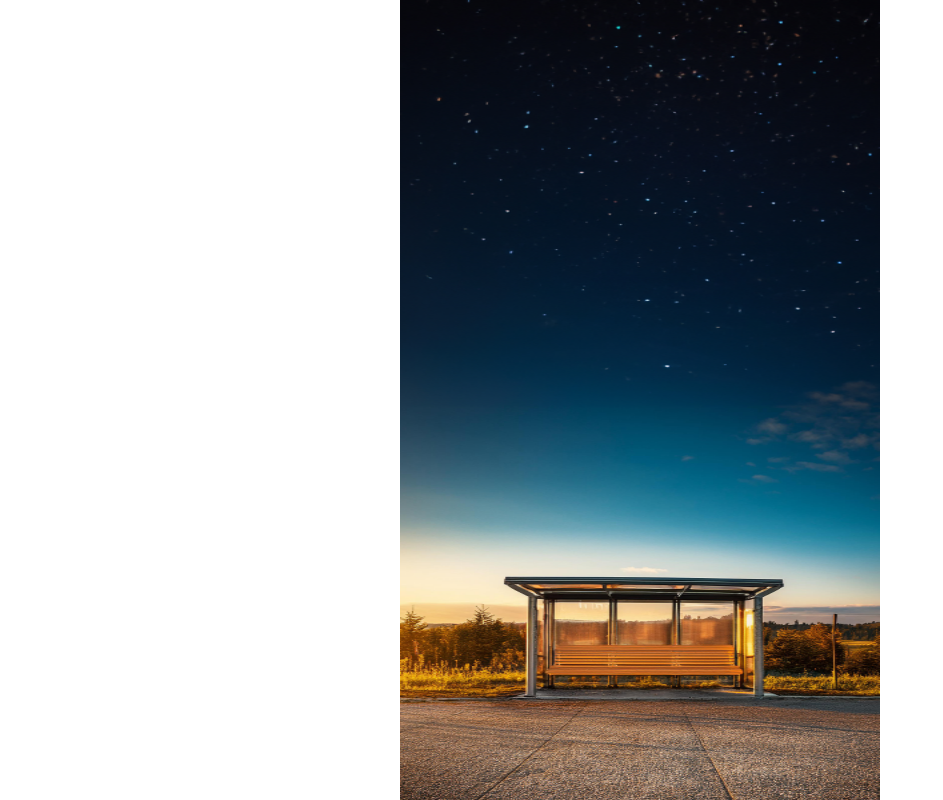
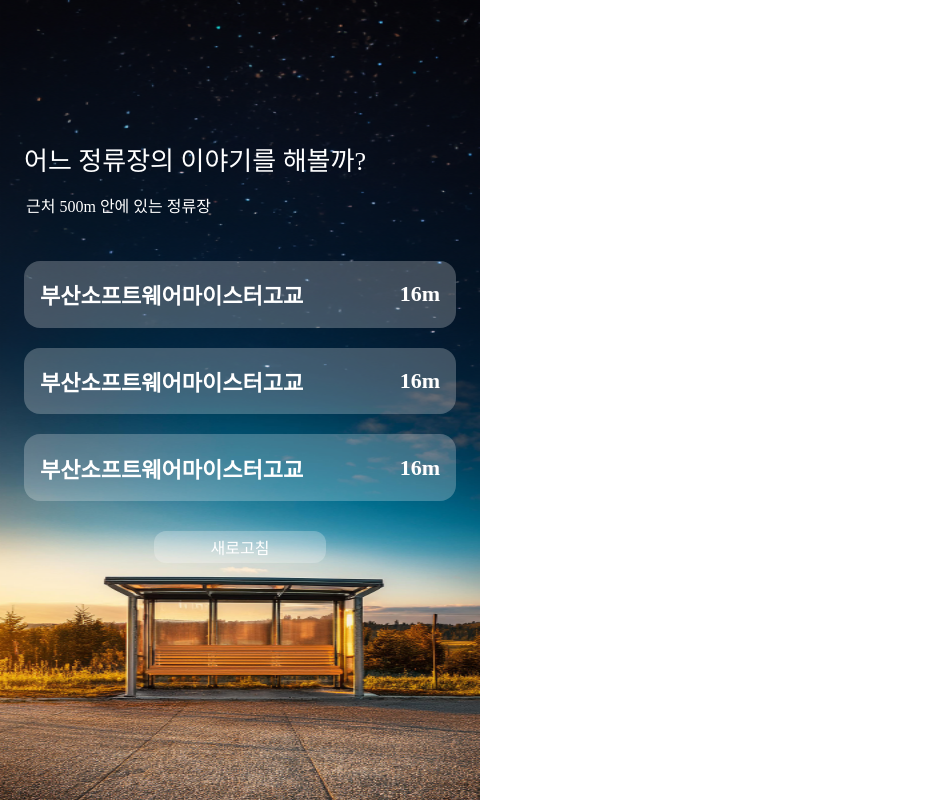
Before and after one commit to kwonminjae5700/Unexpected_Stories_front_v2, a React (Vite) app: page /busStop in a window 1280 px wide. Before the commit this address had no page. Shown: the whole page, without its empty margins (0-943 px from the left). Built offline with nearby package versions, Linux system fonts and the light colour scheme; a web font is replaced by a local one.

Commit message:
feat : 버스정류장 선택페이지 퍼블리싱 완료

```diff
--- a/src/App.tsx
+++ b/src/App.tsx
@@ -1,4 +1,5 @@
 import RenderingPage from './pages/RenderingPage'
+import BusStopPage from './pages/BusStopPage'
 import { BrowserRouter, Routes, Route } from 'react-router-dom'
 import styled from 'styled-components'
 import BusStopBackgroundImage from './assets/BusStopBackgroundImage.png'
@@ -10,6 +11,7 @@
       <BackgroundBox>
         <Routes>
           <Route path="/" element={<RenderingPage />} />
+          <Route path="/busStop" element={<BusStopPage />}/>
         </Routes>
       </BackgroundBox>
     </BrowserRouter>
@@ -17,6 +19,7 @@
 }
 
 const BackgroundBox = styled.div`
+  display : inline-block;
   width: 100%;
   max-width: 480px;
   height: 100%;
--- /dev/null
+++ b/src/components/BusStop.tsx
@@ -0,0 +1,12 @@
+import * as S from '../styles/busStop'
+
+const BusStop = () => {
+  return (
+    <S.Layout>
+      <S.BusStopTitle>부산소프트웨어마이스터고교</S.BusStopTitle>
+      <S.DistanceText>16m</S.DistanceText>
+    </S.Layout>
+  )
+}
+
+export default BusStop
--- /dev/null
+++ b/src/pages/BusStopPage.tsx
@@ -0,0 +1,19 @@
+import * as S from '../styles/busStopPage'
+import BusStop from '../components/BusStop'
+
+const BusStopPage = () => {
+  return (
+    <S.Layout>
+      <S.MainTitle>어느 정류장의 이야기를 해볼까?</S.MainTitle>
+      <S.ExplanationText>근처 500m 안에 있는 정류장</S.ExplanationText>
+      <S.BusStopContainer>
+        <BusStop />
+        <BusStop />
+        <BusStop />
+      </S.BusStopContainer>
+      <S.RefreshBtn>새로고침</S.RefreshBtn>
+    </S.Layout>
+  )
+}
+
+export default BusStopPage
--- /dev/null
+++ b/src/styles/busStop.ts
@@ -0,0 +1,28 @@
+import styled from "styled-components"
+
+export const Layout = styled.div`
+  display : flex;
+  flex-direction : row;
+  justify-content: space-between;
+  align-items: center;
+  box-sizing: border-box;
+  width : 100%;
+  height : 40%;
+  background-color : #FFFFFF3D;
+  border-radius: 16px;
+  padding : 0 16px;
+`
+
+// DistanceText 랑 font-family 차이라서 props 로 font-family 전달하고
+// 컴포넌트 하나로 합치는게 좋을듯
+export const BusStopTitle = styled.h3`
+  font-family : '더잠실3';
+  font-size : 22px;
+  color : #FFFFFF;
+`
+
+export const DistanceText = styled.h4`
+  font-family : '더잠실2';
+  font-size : 22px;
+  color : #FFFFFF;
+`
--- /dev/null
+++ b/src/styles/busStopPage.ts
@@ -0,0 +1,43 @@
+import styled from "styled-components"
+
+export const Layout = styled.div`
+  width : 90%;
+  height : 50%;
+  margin : 140px auto;
+`
+
+export const MainTitle = styled.div`
+  font-family: '더잠실1';
+  font-size : 26px;
+  color : #FFFFFF;
+  margin-bottom : 16px;
+`
+
+export const ExplanationText = styled.div`
+  font-family: '더잠실1';
+  font-size : 16px;
+  color : #FFFFFF;
+  margin-left : 2px;
+`
+
+export const BusStopContainer = styled.div`
+  display: flex;
+  flex-direction: column;
+  gap : 20px;
+  width : 100%;
+  height : 60%;
+  margin-top : 44px;
+`
+
+export const RefreshBtn = styled.button`
+  display : block;
+  width : 40%;
+  height : 8%;
+  margin : 30px auto;
+  font-family: '더잠실1';
+  font-size : 16px;
+  color : #FFFFFF;
+  border-radius: 12px;
+  border : none;
+  background-color : #FFFFFF3D;
+`
```
